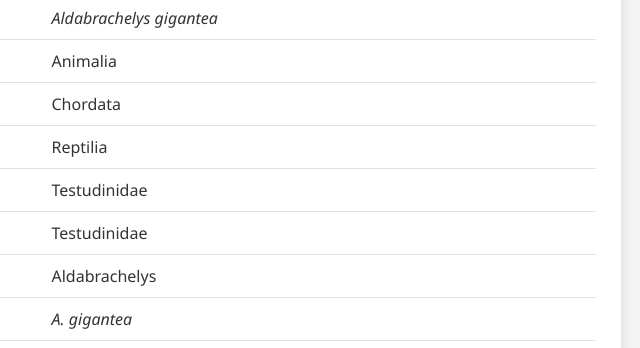
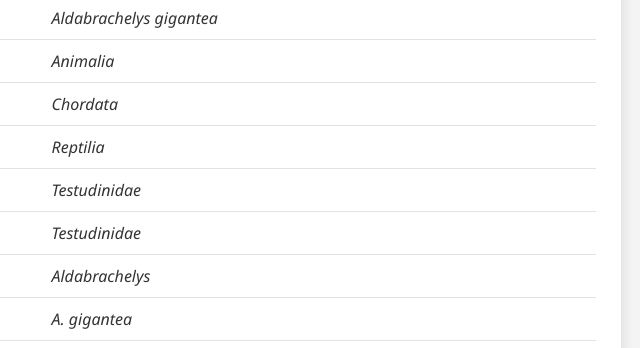
Before and after one commit to PKB25-arc/PraktikumBiologi., a plain HTML site: page kurakura6.html in a window 1280 px wide. Shown: the part 287-635 px from the top of the page, 469-1109 px from the left. Drawn offline with Linux system fonts and the light colour scheme.

Commit message:
Update kurakura6.html

```diff
--- a/kurakura6.html
+++ b/kurakura6.html
@@ -91,15 +91,16 @@
         <div class="card">
             <h2>Klasifikasi Taksonomi</h2>
             <table>
-                <tr><td><span>Nama Umum</span></td><td>Kura-kura Aldabra</td></tr>
-                <tr><td><span>Nama Ilmiah</span></td><td><i>Aldabrachelys gigantea</i></td></tr>
-                <tr><td><span>Kingdom</span></td><td>Animalia</td></tr>
-                <tr><td><span>Filum</span></td><td>Chordata</td></tr>
-                <tr><td><span>Kelas</span></td><td>Reptilia</td></tr>
-                <tr><td><span>Ordo</span></td><td>Testudinidae</td></tr>
-                <tr><td><span>Famili</span></td><td>Testudinidae</td></tr>
-                <tr><td><span>Genus</span></td><td>Aldabrachelys</td></tr>
-                <tr><td><span>Spesies</span></td><td><i>A. gigantea</i></td></tr>
+<tr><td><span>Nama Umum</span></td><td>Kura-kura Aldabra</td></tr>
+<tr><td><span>Nama Ilmiah</span></td><td><i>Aldabrachelys gigantea</i></td></tr>
+<tr><td><span>Kingdom</span></td><td><i>Animalia</i></td></tr>
+<tr><td><span>Filum</span></td><td><i>Chordata</i></td></tr>
+<tr><td><span>Kelas</span></td><td><i>Reptilia</i></td></tr>
+<tr><td><span>Ordo</span></td><td><i>Testudinidae</i></td></tr>
+<tr><td><span>Famili</span></td><td><i>Testudinidae</i></td></tr>
+<tr><td><span>Genus</span></td><td><i>Aldabrachelys</i></td></tr>
+<tr><td><span>Spesies</span></td><td><i>A. gigantea</i></td></tr>
+
             </table>
         </div>
 
@@ -160,4 +161,5 @@
     </div>
 
 </body>
+
 </html>
```
